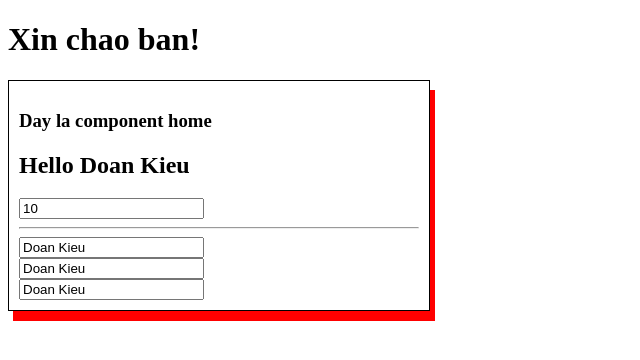
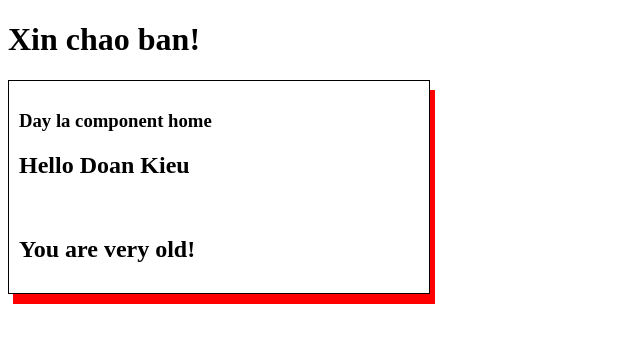
Before and after one commit to kieuvandoanit/Angular12, an Angular app: page / in a window 1280 px wide. Shown: the top 360 px of the page, without its empty margins (0-640 px from the left). Built offline with nearby package versions, Linux system fonts and the light colour scheme.

Commit message:
If else in ng

```diff
--- a/src/app/home/home.component.html
+++ b/src/app/home/home.component.html
@@ -1,12 +1,7 @@
 <div class = "test">
     <h3>Day la component home</h3>
-    <h2>Hello {{ name }}</h2>
-    <input type="text" value="10">
+    <h2>Hello {{name}}</h2>
     <br>
-    <hr>
-    <input type="text" [value]="name" title="This is name">
-    <br>
-    <input type="text" [value]="name" title="This is {{name}}">
-    <br>
-    <input type="text" [value]="name" [title]="'This is ' + name">
+    <h2 *ngIf="age > 18">You are very old!</h2>
+    <h2 *ngIf="age <= 18">You are very young!</h2>
 </div>
--- a/src/app/home/home.component.ts
+++ b/src/app/home/home.component.ts
@@ -7,6 +7,7 @@ import { Component, OnInit } from '@angular/core';
 })
 export class HomeComponent implements OnInit {
   public name = 'Doan Kieu';
+  public age = 25;
 
   constructor() { }
 
```
